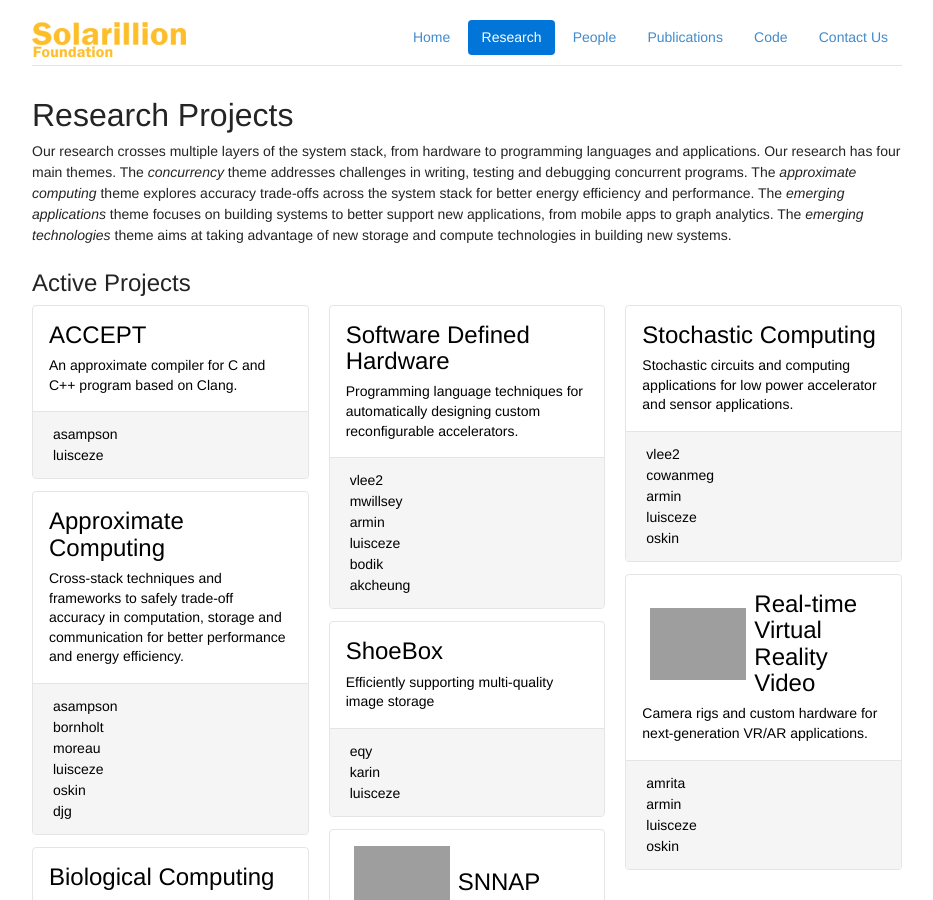
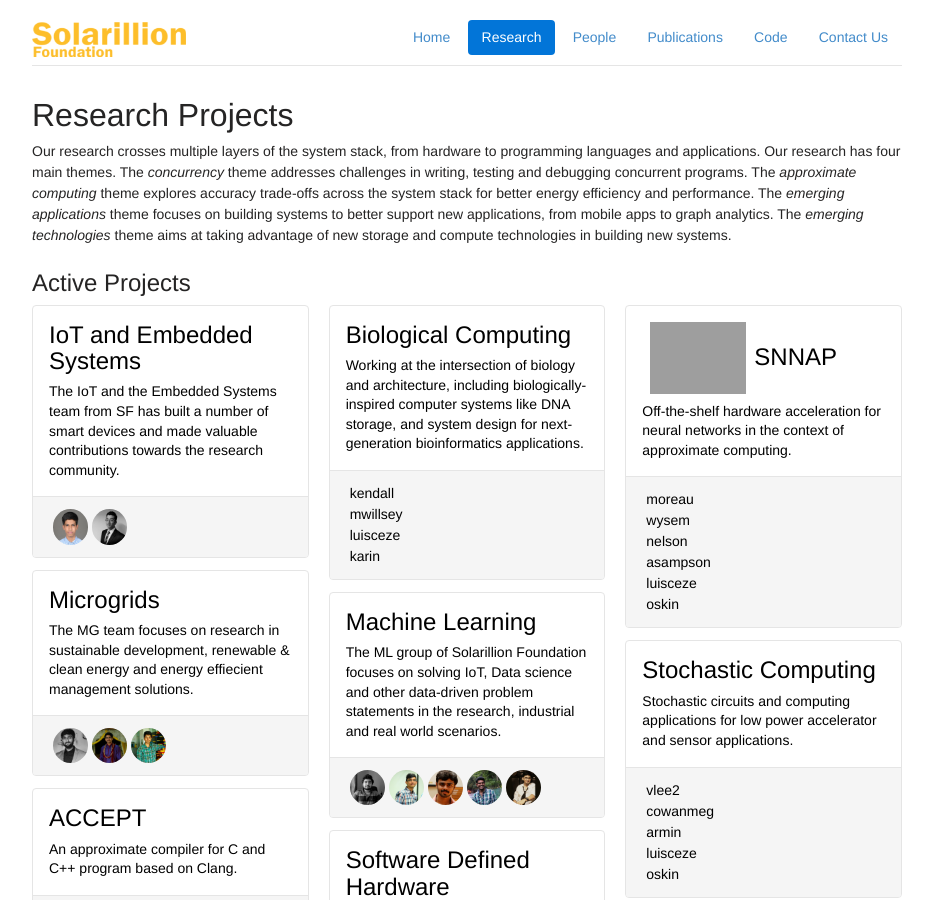
Before and after one commit to prahalath/solarillionfoundation.github.io, a Jekyll site: the page built from research/index.md, in a window 1280 px wide and 900 px high, cut to the strip 0-900 px from the top of the window. Shown: the whole strip, without its empty margins (173-1106 px from the left). Built offline with Jekyll 4.4.1, drawn with Linux system fonts in a browser that asks for light colours; nearby versions of some CDN libraries; Markdown is read by kramdown in place of the engine named in the settings; grey boxes are pictures that could not be loaded.

Commit message:
Streams added -Dk

```diff
--- /dev/null
+++ b/_projects/IoT.md
@@ -0,0 +1,11 @@
+---
+layout: default
+title: IoT and Embedded Systems
+description: The IoT and the Embedded Systems team from SF has built a number of smart devices and made valuable contributions towards the research community.
+people:
+    - syed
+    - raghav
+
+status: streams
+
+---
--- /dev/null
+++ b/_projects/MG.md
@@ -0,0 +1,12 @@
+---
+layout: default
+title: Microgrids
+description: The MG team focuses on research in sustainable development, renewable & clean energy and energy effiecient management solutions.
+people:
+ - vijay
+ - sai
+ - aswin
+
+layout: project
+status: streams
+---
--- a/index.html
+++ b/index.html
@@ -38,11 +38,11 @@
 </ul>
 
 
-<h2>Research Themes</h2>
+<h2>Research Streams</h2>
 
 <div class="card-columns">
 {% for p in site.projects %}
-{% if p.status != "inactive" %}
+{% if p.status == "streams" %}
 <div class="card {%if p.link or p.url%}link{%endif%}">
     {% if p.link %}
         {% assign proj_url = p.link %}
```
Also changed, not shown: _projects/machineLearning.md (added, +19 -0 lines), 2 other files.
